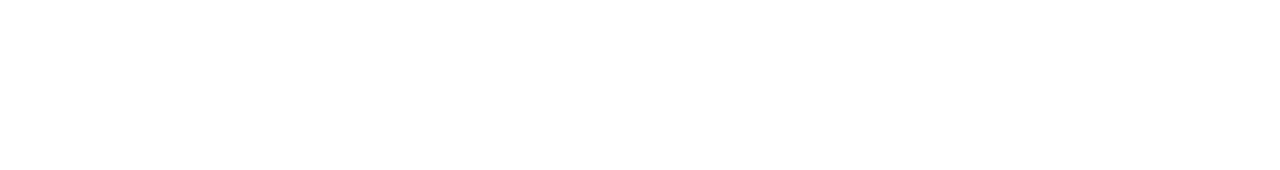
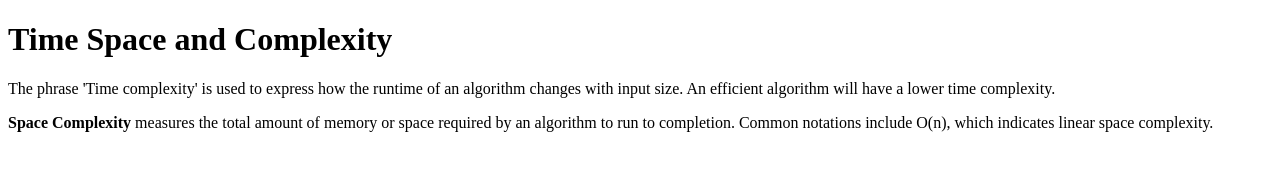
Before and after one commit to acciojob/time-and-space-complexity-sahithi7979, a website: page main.html in a window 1280 px wide. Drawn offline with Linux system fonts and the light colour scheme.

Commit message:
created a submission

```diff
--- a/main.html
+++ b/main.html
@@ -4,13 +4,16 @@
 
 <head>
 	<link rel="stylesheet" href="styles.css">
+	<title>HTML DOCUMENT CREATION</title>
 </head>
 
 <body>
 	<!-- the entire body must be written by student -->
     <script type="text/javascript" src="./script.js">
 </script>
-
+<h1>Time Space and Complexity</h1>
+	<p>The phrase 'Time complexity' is used to express how the runtime of an algorithm changes with input size. An efficient algorithm will have a lower time complexity.</p>
+	<p><b>Space Complexity</b> measures the total amount of memory or space required by an algorithm to run to completion. Common notations include O(n), which indicates linear space complexity.</p>
 </body>
 
 </html>
```
